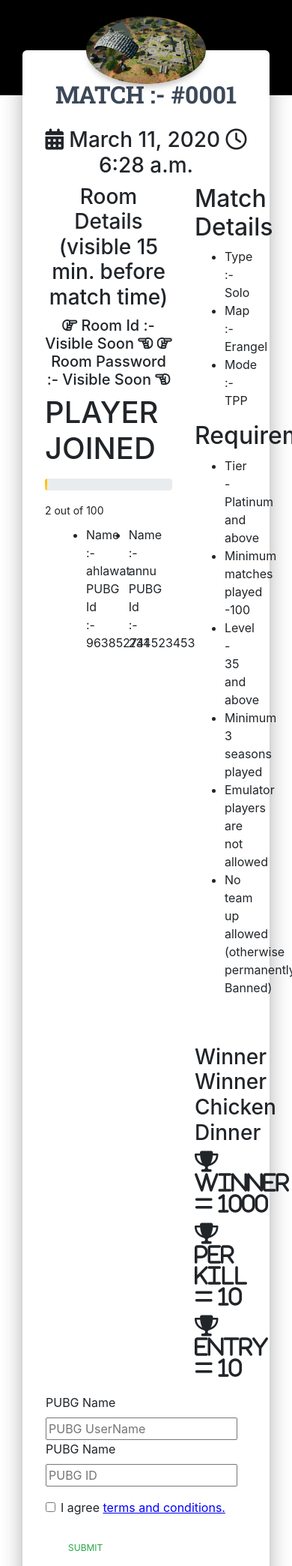
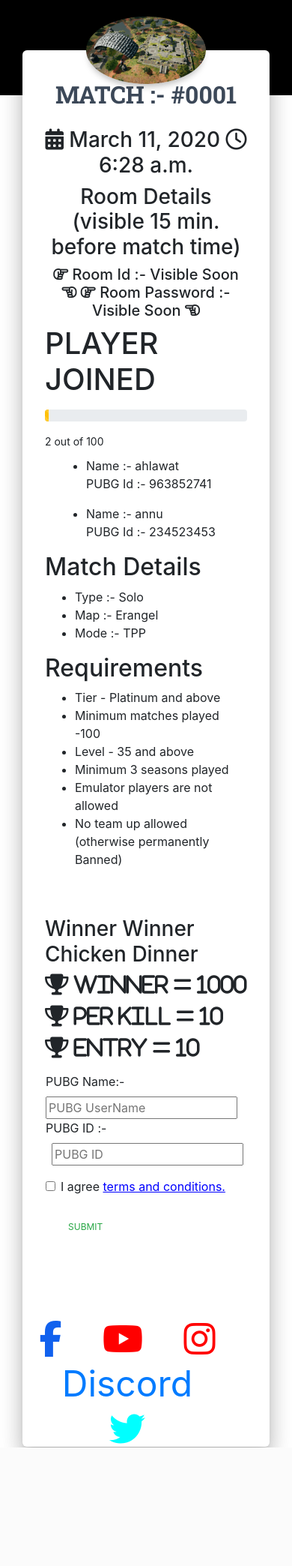
Before and after one commit to Ravinder-Ahlawat/ajay, a Django app: page /mdview/1 in a window 390 px wide; the page is wider, and only the part inside the window is pictured. Shown: the part 343-2431 px from the top of that part at 75% size. After the commit the page ends 2273 px from the top of that part, so only its background shows below. Run offline with Django 3.2, Linux system fonts and the light colour scheme; a user stored in the database is signed in; data comes from the database, SQL or seed files in the repository; both versions use the stored data as it was after the commit; some libraries are stand-ins or nearby versions.

Commit message:
updating mobile view errors

```diff
--- a/best/best/urls.py
+++ b/best/best/urls.py
@@ -18,6 +18,8 @@
 from django.conf import settings
 from django.conf.urls.static import static
 from django.contrib.auth import views as auth_views
+from pubg import views as pubg_views
+from accounts import views as accounts_views
 
 
 urlpatterns = [
@@ -44,4 +46,6 @@
              template_name='password_reset_complete.html'
          ),
          name='password_reset_complete'),
+
+
 ] + static(settings.MEDIA_URL, document_root=settings.MEDIA_ROOT)
--- a/best/pubg/views.py
+++ b/best/pubg/views.py
@@ -75,30 +75,41 @@
     pubg_name = request.POST['pubg_name']
     amount = request.POST['amount']
     Email = request.POST['email']
+    uid = request.POST['uid']
     order = str(pubg_id)+str(Match_id)
     order_id = order[5:10]
-    print(order_id)
-    # if Join.objects.filter(username=username, Match_id=Match_id).exists():
-    #      messages.info(request, 'pass not matching...')
 
-    # else:
-    join = Join(username=username, pubg_id=pubg_id, pubg_name=pubg_name, Match_id=Match_id, match_name=match_name, Email=Email, amount=amount)
-    join.save();
-    param_dict = {
+    if Join.objects.filter(username=username, Match_id=Match_id).exists():
+         messages.info(request, 'Already joined the match')
+         a = '/mdview/' + str(Match_id)
+         print(a)
+         return redirect(a)
 
-            'MID': 'WorldP64425807474247',
-            'ORDER_ID': order_id,
-            'TXN_AMOUNT': amount,
-            'CUST_ID': Email,
-            'INDUSTRY_TYPE_ID': 'Retail',
-            'WEBSITE': 'WEBSTAGING',
-            'CHANNEL_ID': 'WEB',
-            'CALLBACK_URL':'http://64.227.29.18/handlerequest/',
 
-        }
-    param_dict['CHECKSUMHASH'] = Checksum.generate_checksum(param_dict, MERCHANT_KEY)
-    return render(request, 'paytm.html', {'param_dict': param_dict})
-    # return redirect('/')
+    else:
+        join = Join(username=username, pubg_id=pubg_id, pubg_name=pubg_name, Match_id=Match_id, match_name=match_name, Email=Email, amount=amount)
+        join.save();
+        print(amount)
+        if amount == '0':
+            return redirect('/')
+        else:
+            param_dict = {
+
+                'MID': 'WorldP64425807474247',
+                'ORDER_ID': order_id,
+                'TXN_AMOUNT': amount,
+                'CUST_ID': Email,
+                'INDUSTRY_TYPE_ID': 'Retail',
+                'WEBSITE': 'WEBSTAGING',
+                'CHANNEL_ID': 'WEB',
+                'CALLBACK_URL':'http://64.227.29.18/handlerequest/',
+
+            }
+            param_dict['CHECKSUMHASH'] = Checksum.generate_checksum(param_dict, MERCHANT_KEY)
+            return render(request, 'paytm.html', {'param_dict': param_dict})
+
+
+    return redirect('/')
 
 
 # User profile page
@@ -118,9 +129,6 @@
             checksum = form[i]
 
     verify = Checksum.verify_checksum(response_dict, MERCHANT_KEY, checksum)
-    if verify:
-        if response_dict['RESPCODE'] == '01':
-            print('order successful')
-        else:
-            print('order was not successful because' + response_dict['RESPMSG'])
+    print(response_dict.get("RESPCODE"))
+
     return render(request, 'paymentstatus.html', {'response': response_dict})
--- a/best/templates/mdview.html
+++ b/best/templates/mdview.html
@@ -393,15 +393,23 @@
 .roomdetail{
     text-align: center;
 }
+#errorm{
+    text-align: center;
+    color: red;
+    font-size: 24px;
+}
     </style>
 {% endblock %}
 {% block body %}
 
 <div class="profile-page" id="onlo">
+    {% for message in messages %}
+                <p id="errorm">** {{message}} **</p>
+                {% endfor %}
     <div class="page-header header-filter" data-parallax="true" style="background-image:url('/media/wp3276806-pubg-4k-wallpapers.jpg');"></div>
     <div class="main main-raised">
 		<div class="profile-content">
-            <div class="container">
+            <div class="container-fluid">
                 <div class="row">
 	                <div class="col-md-6 ml-auto mr-auto">
         	           <div class="profile">
@@ -418,7 +426,7 @@
                 </div>
                 <div class="container">
                     <div class="row">
-                        <div class="col-8">
+                        <div class="col-md-8">
                             {% if user.is_authenticated %}
                             <div id="roomhead">
                             <h3 class="roomdetail">Room Details (visible 15 min. before match time)</h3>
@@ -433,7 +441,7 @@
                             <div class="container">
                                 <div class="row">
                                     {% for i in join|slice:"0:" %}
-                                  <div class="col-4">
+                                  <div class="col-md-4">
                                     <ul>
                                         <li id="joinedp">Name :- {{i.username}} <br> PUBG Id :- {{i.pubg_id}}</li>
                                     </ul>
@@ -443,7 +451,7 @@
                             </div>
 
                         </div>
-                        <div class="col-4">
+                        <div class="col-md-4">
                             <h2 class="req"> Match Details </h2>
                             <ul id="reql">
                                 <li>Type :- {{match.match_type}}</li>
@@ -474,16 +482,17 @@
                 <form action="sub" method="POST">
                     {% csrf_token %}
                 <input type="hidden" name="match_id" id="match_id" value="{{ myid }}">
+                <input type="hidden" name="uid" id="uid" value="{{ user.id }}">
                 <input type="hidden" name="match_name" id="match_name" value="{{match.match_name}}">
                 <input type="hidden" name="username" id="username" value="{{user.username}}">
                 <input type="hidden" name="amount" id="amount" value="{{match.match_entry}}">
                 <input type="hidden" name="email" id="email" value="{{user.email}}">
                 <div class="pubginfo mx-3">
-                    <label>PUBG Name</label>
+                    <label>PUBG Name:-</label>
                     <input type="text" name="pubg_name" placeholder="PUBG UserName">
                     <span class="mx-5"></span>
-                    <label>PUBG Name</label>
-                    <input type="text" name="pubg_id" placeholder="PUBG ID">
+                    <label class="mr-3">PUBG ID :-</label>
+                    <input class="ml-2"type="text" name="pubg_id" placeholder="PUBG ID">
                 </div>
 
                 <div class="form-check my-3 mx-3">
```
Also changed, not shown: best/best/settings.py (+13 -5 lines), best/templates/index.html (+6 -13 lines), best/templates/paymentstatus.html (+3 -4 lines), best/accounts/migrations/0008_auto_20200311_1906.py (added), best/db.sqlite3 (added), best/media/pubg_lite_1.jpg (added), best/media/pubgg.gif (added), best/media/shanok_IwwMuvi.jpg (added), best/media/shanok_twZZ8w0.jpg (added), best/pubg/migrations/0009_auto_20200311_1906.py (added).
